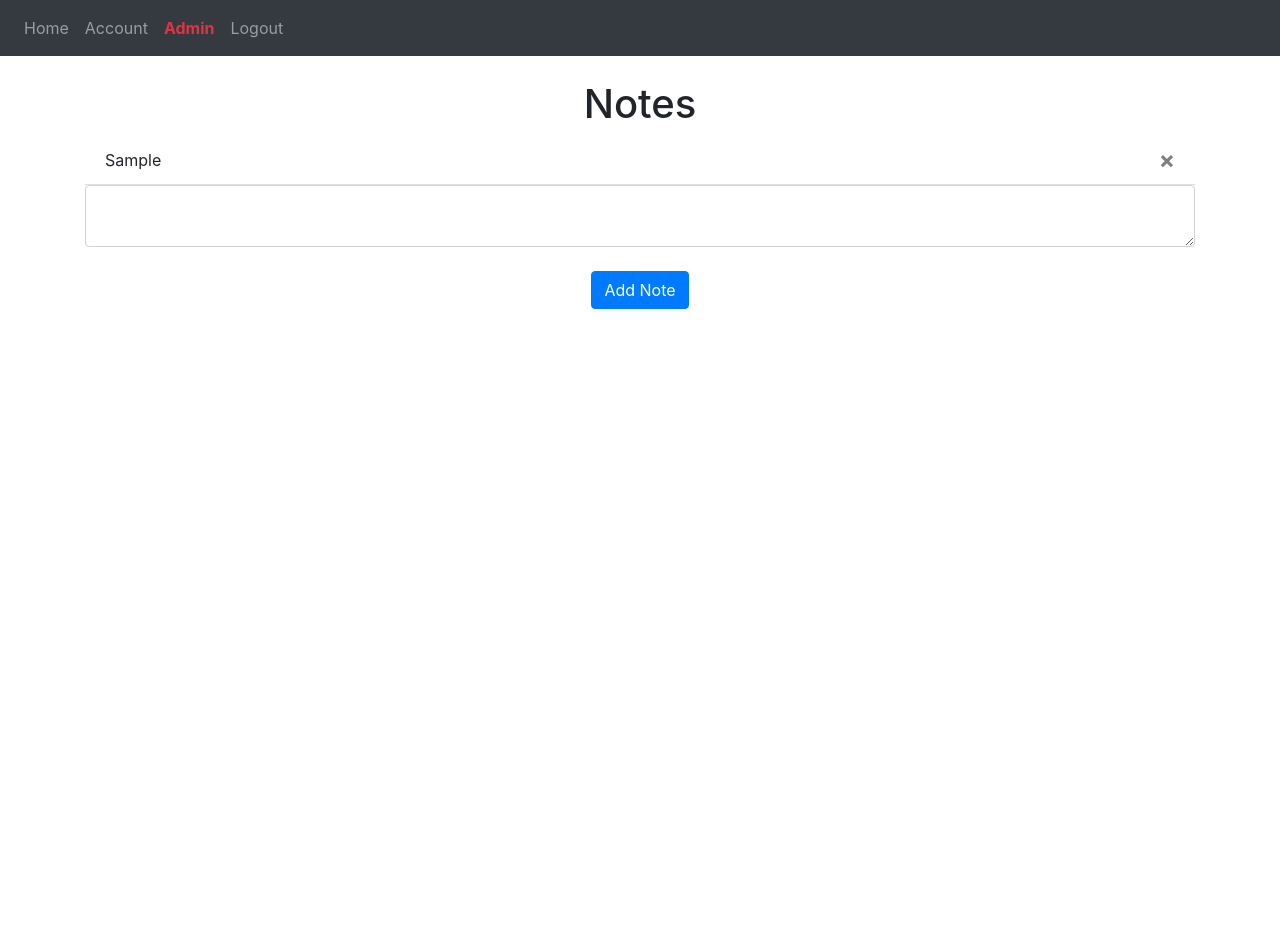
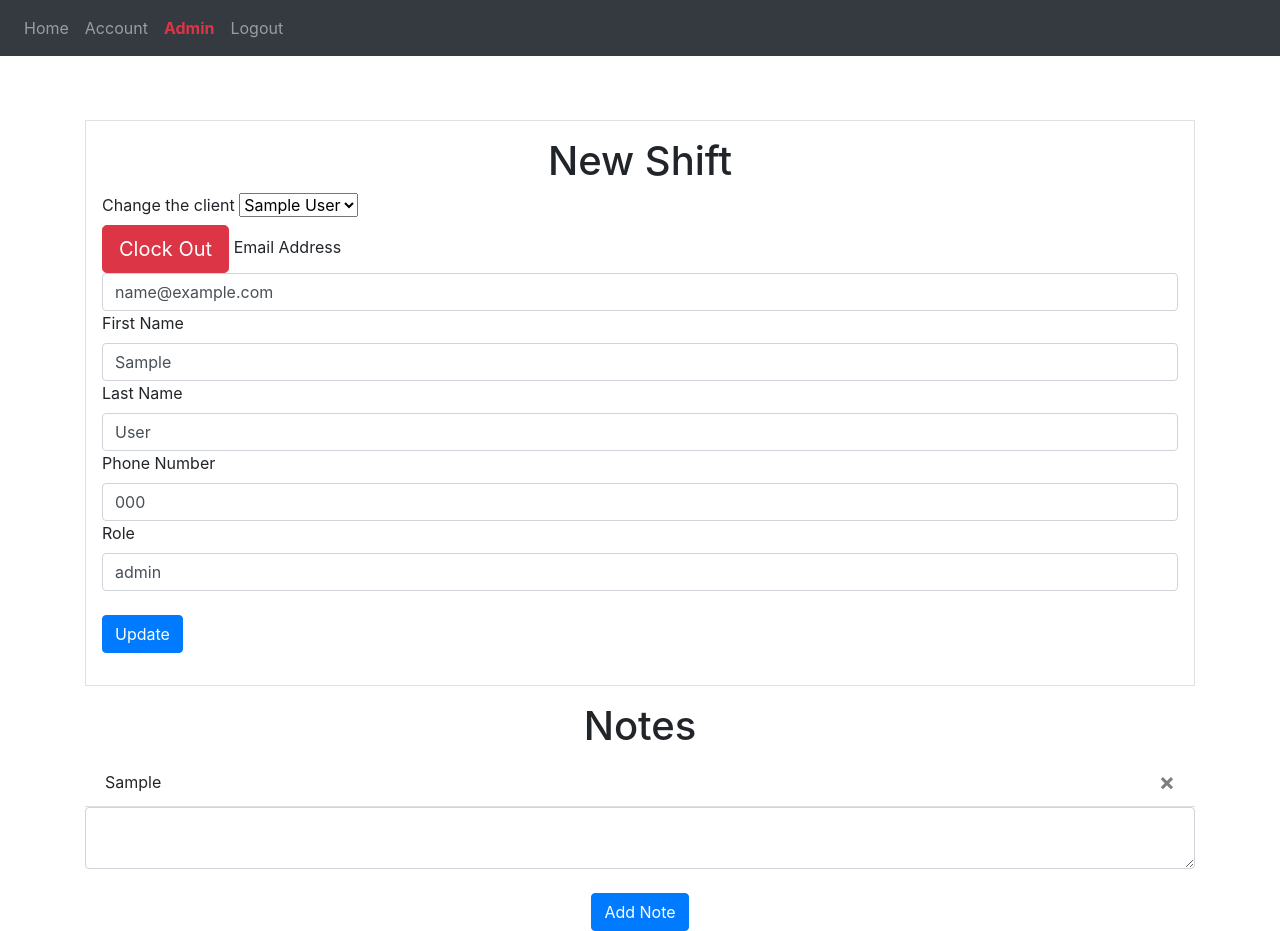
Before and after one commit to tjmeier/Flask-Web-App, a Flask app: page / in a window 1280 px wide. Before the commit the page ends 309 px from the top, so only its background shows below. Run offline with Flask 3, Linux system fonts and the light colour scheme; a user stored in the database is signed in; tables that the repository leaves empty hold one stand-in row (values such as "Sample post"); some libraries are stand-ins or nearby versions.

Commit message:
began shift logging on home page

```diff
--- a/website/templates/home.html
+++ b/website/templates/home.html
@@ -4,6 +4,69 @@
 <!-- content that we want displayed on home page goes here-->
 {% block content %}
 <br/>
+
+
+<br/>
+
+<div class="container p-3 my-3 border">
+    <h1 align="center">New Shift</h1>
+    <form method="POST"> <!-- HTTP post-->
+        <div class="form-group">
+
+            {% if user.activeShift_id == 0 %}
+                <label for="client">Choose a client</label>
+                <select id="client" name="client" class="form-select" aria-label="Default select example">
+                    {% for client in all_clients %}
+                        <option value="{{client.id}}">{{client.firstName}} {{client.lastName}}</option>
+                    {% endfor %}
+                </select>
+
+                <br/>
+
+                <button type="submit" class="btn btn-success btn-lg" name="btn" value="clockin">Clock In</button>
+
+            {% else %}
+                <label for="client">Change the client</label>
+                <select id="client" name="client" class="form-select" aria-label="Default select example">
+                    {% for client in all_clients %}
+                        <option value="{{client.id}}">{{client.firstName}} {{client.lastName}}</option>
+                    {% endfor %}
+                </select>
+
+                <br/>
+
+                <button type="submit" class="btn btn-danger btn-lg" name="btn" value="clockout">Clock Out</button>
+            {% endif %}
+
+
+
+
+
+        <label for="email">Email Address</label>
+            <!--recall that you always want 'for' and 'id' to be linked with same name,
+            'name' will be used to pass to backend-->
+        <input type="email" class="form-control" id="email" name="email" value="{{user.email}}" />
+
+        <label for="first">First Name</label>
+        <input type="text" class="form-control" id="first" name="first" value="{{user.firstName}}" />
+
+        <label for="last">Last Name</label>
+        <input type="text" class="form-control" id="last" name="last" value="{{user.lastName}}" />
+
+        <label for="phone-number">Phone Number</label>
+        <input type="tel" class="form-control" id="phone-number" name="phone-number" value="{{user.phoneNumber}}" />
+
+        <label for="role">Role</label>
+        <input type="text" class="form-control" id="role" name="role" value="{{user.role}}" />
+
+        <br/>
+
+        <button type="submit" class="btn btn-primary" name="btn" value="update">Update</button>
+        </div>
+    </form>
+</div>
+
+
 
 <h1 align="center">Notes</h1>
 <ul class="list-group list-group-flush" id="notes">
--- a/website/views.py
+++ b/website/views.py
@@ -1,6 +1,6 @@
 from flask import Blueprint, render_template, request, flash, redirect, url_for
 from flask_login import login_required, current_user
-from .models import Note
+from .models import Note, Client, Shift
 from . import db #imports database 'db' from the current directory defined in __init__.py
 import json
 
@@ -23,7 +23,10 @@ def home():
             db.session.commit()
             flash('Note added!', category='success')
 
-    return render_template("home.html", user=current_user)
+    all_clients = Client.query.order_by(Client.lastName)
+
+
+    return render_template("home.html", user=current_user, all_clients=all_clients)
 
 @views.route('/delete-note', methods=['POST'])
 def delete_note():
```
Also changed, not shown: website/models.py (+6 -3 lines).
